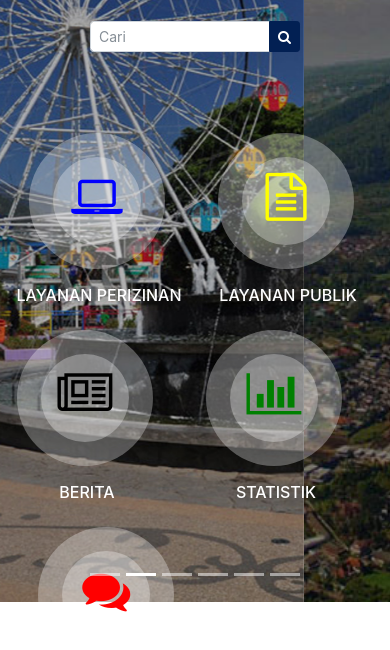
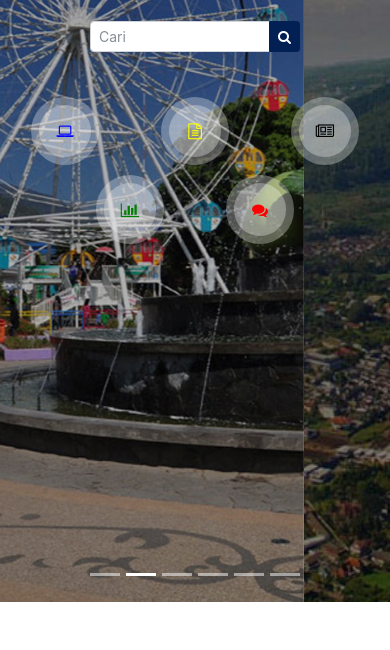
Before and after one commit to wildanjisung/mantap, a plain HTML site: page index0.html in a window 390 px wide. Shown: the part 242-892 px from the top of the page. After the commit the page ends 844 px from the top, so only its background shows below. Drawn offline with Linux system fonts and the light colour scheme.

Commit message:
responsive portal, clear responsive v1

```diff
--- a/css/content.css
+++ b/css/content.css
@@ -95,3 +95,68 @@
     min-width: 100px;
     line-height: 100px;
 }
+
+.p-responsive1 {
+    padding: 1.5rem !important;
+}
+
+.p-responsive2 {
+    padding: 1rem !important;
+}
+.pt-responsive{
+    padding-top: 1rem;
+}
+
+@media (min-width: 983px) {
+    .icon-size {
+        font-size: 3em;
+    }
+    .p-responsive1 {
+        padding: 1.5rem !important;
+    }
+    .p-responsive2 {
+        padding: 1rem !important;
+    }
+}
+@media (min-width: 911px) and (max-width: 982.98px) {
+    .icon-size {
+        font-size: 2em;
+    }
+    .icon-background {
+        min-width: 66px;
+        min-height: 66px;
+    }
+    .p-responsive1 {
+        padding: 1rem !important;
+    }
+    .p-responsive2 {
+        padding: 1rem !important;
+    }
+}
+@media (max-width: 910.98px) {
+    .icon-size {
+        font-size: 1em;
+    }
+    .icon-background {
+        min-width: 52.78px;
+        min-height: 52.78px;
+    }
+    .p-responsive1 {
+        padding: 0.5rem !important;
+    }
+    .p-responsive2 {
+        padding: 0.9rem !important;
+    }
+    .pt-responsive {
+        padding-top: 1.5rem;
+    }
+    .efc-clear{
+        margin-right: 0rem;
+    }
+}
+
+@media (max-width: 340px) {
+    .txt-responsive{
+        font-size: 1rem;
+    }
+}
--- a/index0.html
+++ b/index0.html
@@ -12,15 +12,13 @@
 
     <!-- Bootstrap core CSS -->
     <link href="vendor/bootstrap/css/bootstrap.min.css" rel="stylesheet">
+    <!-- icon from fotnawesome -->
+    <link rel="stylesheet" href="vendor/font-awesome/css/font-awesome.min.css">
 
     <!-- Custom styles for this template -->
     <link href="css/full-slider.css" rel="stylesheet">
     <link href="css/content.css" rel="stylesheet">
 
-    <!-- icon from fotnawesome -->
-    <!-- <link rel="stylesheet" href="http://maxcdn.bootstrapcdn.com/font-awesome/4.3.0/css/font-awesome.min.css"> -->
-    <!-- <link rel="stylesheet" href="https://maxcdn.bootstrapcdn.com/font-awesome/4.7.0/css/font-awesome.min.css"> -->
-    <link rel="stylesheet" href="vendor/font-awesome/css/font-awesome.min.css">
 
     <!-- custom font -->
     <!-- <link href="https://fonts.googleapis.com/css?family=Pacifico" rel="stylesheet"> -->
@@ -105,7 +103,7 @@
       <div class="col-12 text-center">
         <a href="beranda.html"><img src="img/atribute/logo.png" alt=""></a>
 
-        <h4>kecamatanbatu.batukota.go.id
+        <h4 class="txt-responsive">kecamatanbatu.batukota.go.id
         <br>PORTAL RESMI PEMERITAHAN KECAMATAN BATU</h4>
 
         <!-- input search -->
@@ -123,16 +121,17 @@
         </div>
 
         <!-- mulai menu -->
-        <div class="row pt-5" >
-          <div class="dropdown show ml-auto d-block">
-            <a class="btn efc-shadow dropdown-toggle text-color mr-1 p-3" href="beranda.html" role="button" id="dropdownMenuLink" data-toggle="dropdown" aria-haspopup="true" aria-expanded="false">
-              <div class="p-4 efc-clear icon-background">
-                <div class="p-3 icon-background">
-                  <i class="fa fa-laptop fa-3x" style="color:blue"></i>
+        <div class="row pt-responsive d-flex justify-content-center" >
+
+            <div class="col-sm-2 col-4 p-0 dropdown show">
+              <a class="btn efc-shadow dropdown-toggle text-color p-1" href="beranda.html" role="button" id="dropdownMenuLink" data-toggle="dropdown" aria-haspopup="true" aria-expanded="false">
+                <div class="p-responsive1 efc-clear icon-background">
+                  <div class="p-responsive2 icon-background">
+                    <i class="fa fa-laptop icon-size" style="color:blue"></i>
                   </div>
                 </div>
               </a>
-            <h6 class="txt-clear">LAYANAN PERIZINAN</h6>
+              <h6 class="txt-clear d-none d-sm-block">LAYANAN <br> PERIZINAN</h6>
               <div class="dropdown-menu pd-0" aria-labelledby="dropdownMenuLink">
                 <a class="dropdown-item dropdown-item-atribute" href="pelayananpublik.html">Izin Mendirikan Bangunan</a>
                 <a class="dropdown-item dropdown-item-atribute" href="pelayananpublik.html">Izin Usaha Mikro dan Kecil</a>
@@ -140,15 +139,15 @@
               </div>
             </div>
 
-          <div class="dropdown show ">
-            <a class="btn efc-shadow dropdown-toggle text-color mr-1 p-3" href="beranda.html" role="button" id="dropdownMenuLink" data-toggle="dropdown" aria-haspopup="true" aria-expanded="false">
-              <div class="p-4 efc-clear icon-background">
-                <div class="p-3 icon-background">
-                  <i class="fa fa-file-text-o fa-3x" style="color:yellow"></i>
+            <div class="col-sm-2 col-4 p-0 dropdown show ">
+              <a class="btn efc-shadow dropdown-toggle text-color p-1" href="beranda.html" role="button" id="dropdownMenuLink" data-toggle="dropdown" aria-haspopup="true" aria-expanded="false">
+                <div class="p-responsive1 efc-clear icon-background">
+                  <div class="p-responsive2 icon-background">
+                    <i class="fa fa-file-text-o icon-size" style="color:yellow"></i>
                   </div>
                 </div>
               </a>
-            <h6 class="txt-clear">LAYANAN PUBLIK</h6>
+              <h6 class="txt-clear d-none d-sm-block">LAYANAN <br> PUBLIK</h6>
               <div class="dropdown-menu " aria-labelledby="dropdownMenuLink">
                 <a class="dropdown-item dropdown-item-atribute" href="pelayananpublik.html">Layanan Kependudukan</a>
                 <a class="dropdown-item dropdown-item-atribute" href="pelayananpublik.html">Layanan Pajak</a>
@@ -156,37 +155,37 @@
               </div>
             </div>
 
-          <div class="dropdown show ">
-            <a class="btn efc-shadow dropdown-toggle text-color mr-1 p-3" href="berita.html">
-              <div class="p-4 efc-clear icon-background">
-                <div class="p-3 icon-background">
-                  <i class="fa fa-newspaper-o fa-3x" style="color:black"></i>
+            <div class="col-sm-2 col-4 p-0 dropdown show ">
+              <a class="btn efc-shadow dropdown-toggle text-color p-1" href="berita.html">
+                <div class="p-responsive1 efc-clear icon-background">
+                  <div class="p-responsive2 icon-background">
+                    <i class="fa fa-newspaper-o icon-size" style="color:black"></i>
                   </div>
                 </div>
               </a>
-            <h6 class="txt-clear">BERITA</h6>
+              <h6 class="txt-clear d-none d-sm-block">BERITA</h6>
             </div>
 
-          <div class="dropdown show ">
-            <a class="btn efc-shadow dropdown-toggle text-color mr-1 p-3" href="unitpelaksanateknis.html" >
-              <div class="p-4 efc-clear icon-background">
-               <div class="p-3 icon-background">
-                  <i class="fa fa-bar-chart fa-3x" style="color:green"></i>
+            <div class="col-sm-2 col-4 p-0 dropdown show ">
+              <a class="btn efc-shadow dropdown-toggle text-color p-1" href="unitpelaksanateknis.html" >
+                <div class="p-responsive1 efc-clear icon-background">
+                 <div class="p-responsive2 icon-background">
+                    <i class="fa fa-bar-chart icon-size" style="color:green"></i>
                   </div>
                 </div>
               </a>
-            <h6 class="txt-clear">STATISTIK</h6>
+              <h6 class="txt-clear d-none d-sm-block">STATISTIK</h6>
             </div>
 
-          <div class="dropdown show mr-auto d-block">
-            <a class="btn efc-shadow dropdown-toggle text-color mr-1 p-3" href="beranda.html">
-              <div class="p-4 efc-clear icon-background">
-                <div class="p-3 icon-background">
-                  <i class="fa fa-comments fa-3x" style="color:red"></i>
+            <div class="col-sm-2 col-4 p-0 dropdown show">
+              <a class="btn efc-shadow dropdown-toggle text-color p-1" href="beranda.html">
+                <div class="p-responsive1 efc-clear icon-background">
+                  <div class="p-responsive2 icon-background">
+                    <i class="fa fa-comments icon-size" style="color:red"></i>
                   </div>
                 </div>
               </a>
-            <h6 class="txt-clear">PENGADUAN MASYARAKAT</strong</h6>
+              <h6 class="txt-clear d-none d-sm-block">PENGADUAN <br> MASYARAKAT</strong</h6>
             </div>
 
         </div>
```
Also changed, not shown: index3.html (added, +112 -0 lines). Lines whose indentation alone changed are shown as unchanged.
